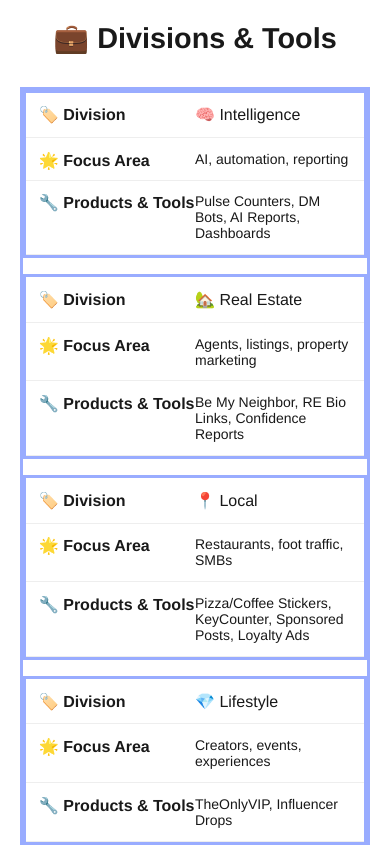
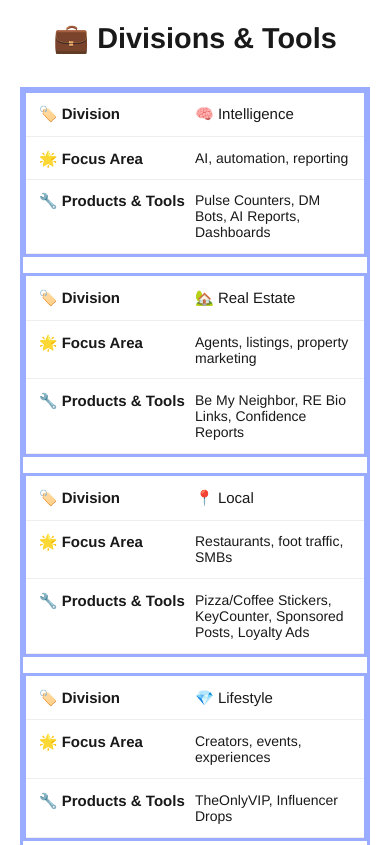
Before and after one commit to vsstone/goldkey3.com, a plain HTML site: page index.html in a window 390 px wide. Shown: the part 3847-4692 px from the top of the page. Drawn offline with nearby package versions, Linux system fonts and the light colour scheme.

Commit message:
tweak font size slightly for mobile

```diff
--- a/css/style.css
+++ b/css/style.css
@@ -299,7 +299,7 @@ tbody tr td:first-child {
         position: relative;
         padding: 0.8rem 0.8rem 0.8rem 50%;
         text-align: left;
-        font-size: 14px; /* CHANGED: This is now the smaller, default font size for data */
+        font-size: 14px;
     }
 
     td:before {
@@ -310,12 +310,12 @@ tbody tr td:first-child {
         padding-right: 10px;
         white-space: nowrap;
         font-weight: 700;
-        font-size: 16px; /* CHANGED: A slightly larger font size for the labels */
+        font-size: 15px; /* CHANGED: A slightly larger font size for the labels */
     }
 
     /* NEW RULE: Make the first data cell's font size larger to match the labels */
     tbody tr td:first-child {
-        font-size: 16px;
+        font-size: 15px;
     }
 
     /* Add the content for the labels */
--- a/index.html
+++ b/index.html
@@ -52,7 +52,7 @@
                 <li>✅ What your network produces</li>
             </ul>
             <div>
-                Whether you’re a <strong>Connector</strong>, <strong>Creator</strong>, or <strong>Closer</strong>, GK3 gives you the<br>tools, products, and payouts to build your own freedom engine.
+                Whether you’re a <strong>Connector</strong>, <strong>Creator</strong>, or <strong>Closer</strong>, GK3 gives you the tools, products, and payouts to build your own freedom engine.
             </div>
         </section>
 
```
